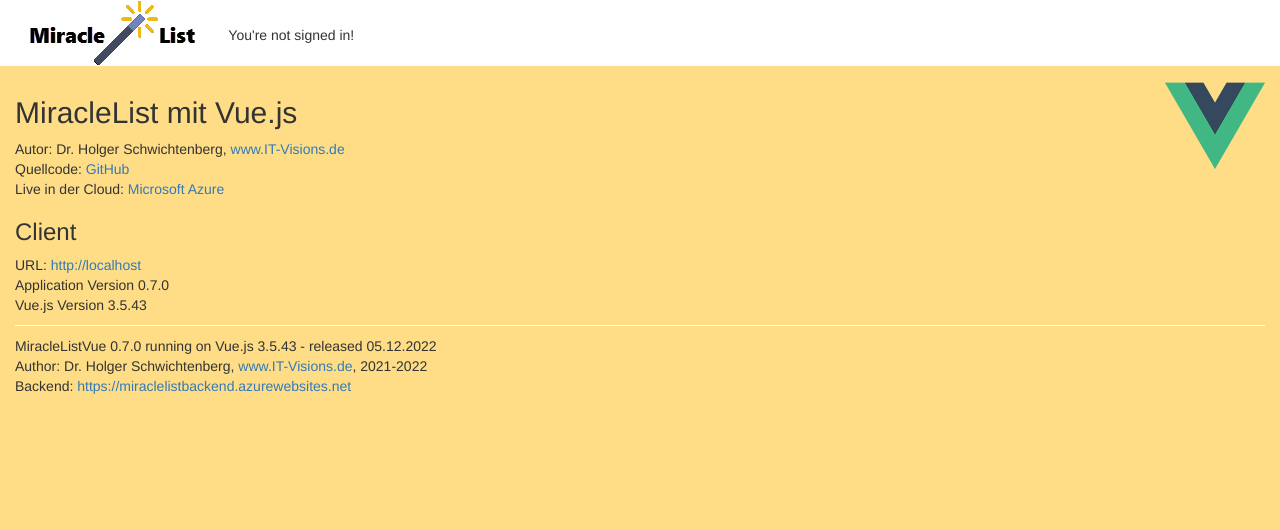
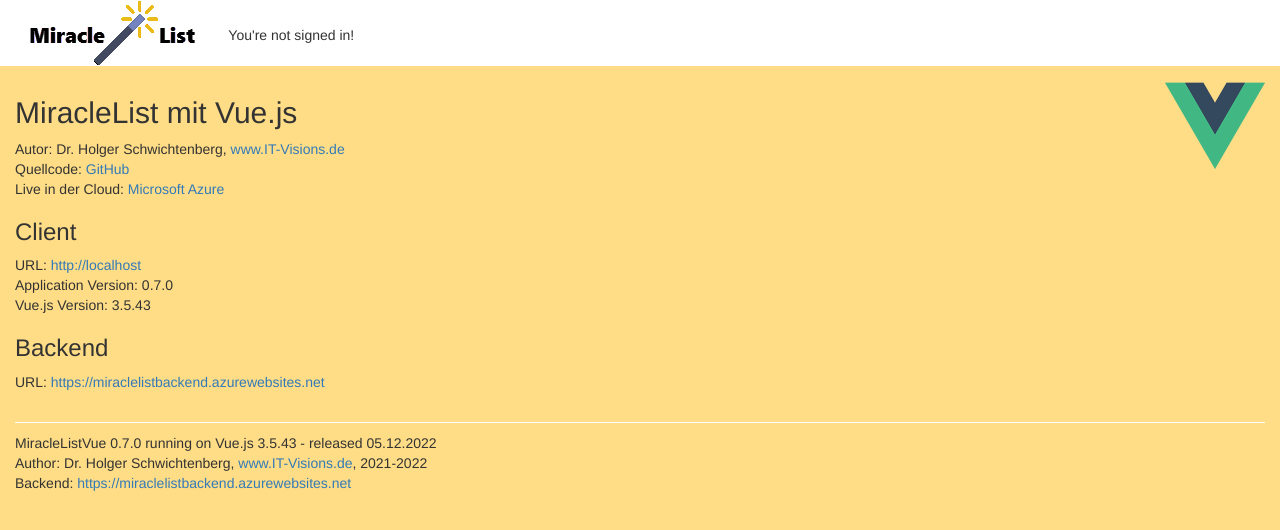
Before and after one commit to HSchwichtenberg/MiracleListVue, a Vue app: page /about in a window 1280 px wide. Shown: the top 530 px of the page. Built offline with nearby package versions, Linux system fonts and the light colour scheme; no server answers; a web font is replaced by a local one.

Commit message:
About-Seite verbessert

```diff
--- a/src/views/About.vue
+++ b/src/views/About.vue
@@ -10,20 +10,17 @@
 
  <div class="abstand">
   <h3>Client</h3>
-  URL: <a :href="clientURL">{{ clientURL }}</a>
-    <br>
-  Application Version {{ appversion }}
-  <br />
-  Vue.js Version {{ vueVersion }}
+  URL: <a :href="clientURL">{{ clientURL }}</a> <br>
+  Application Version: {{ appversion }} <br>
+  Vue.js Version: {{ vueVersion }}
  </div>
- <!-- <div class="abstand">
-  <h3>Server</h3>
-  URL: <a :href="serverURL">{{ serverURL }}</a>
-  <br />
-  {{ serverAppVersion }}
-  <br />
+
+ <div class="abstand">
+  <h3>Backend</h3>
+  URL: <a :href="serverURL">{{ serverURL }}</a><br />
+  {{ serverAppVersion }}<br />
   {{ serverFramework }}
- </div> -->
+  </div>
 </template>
 
 <style>
```
